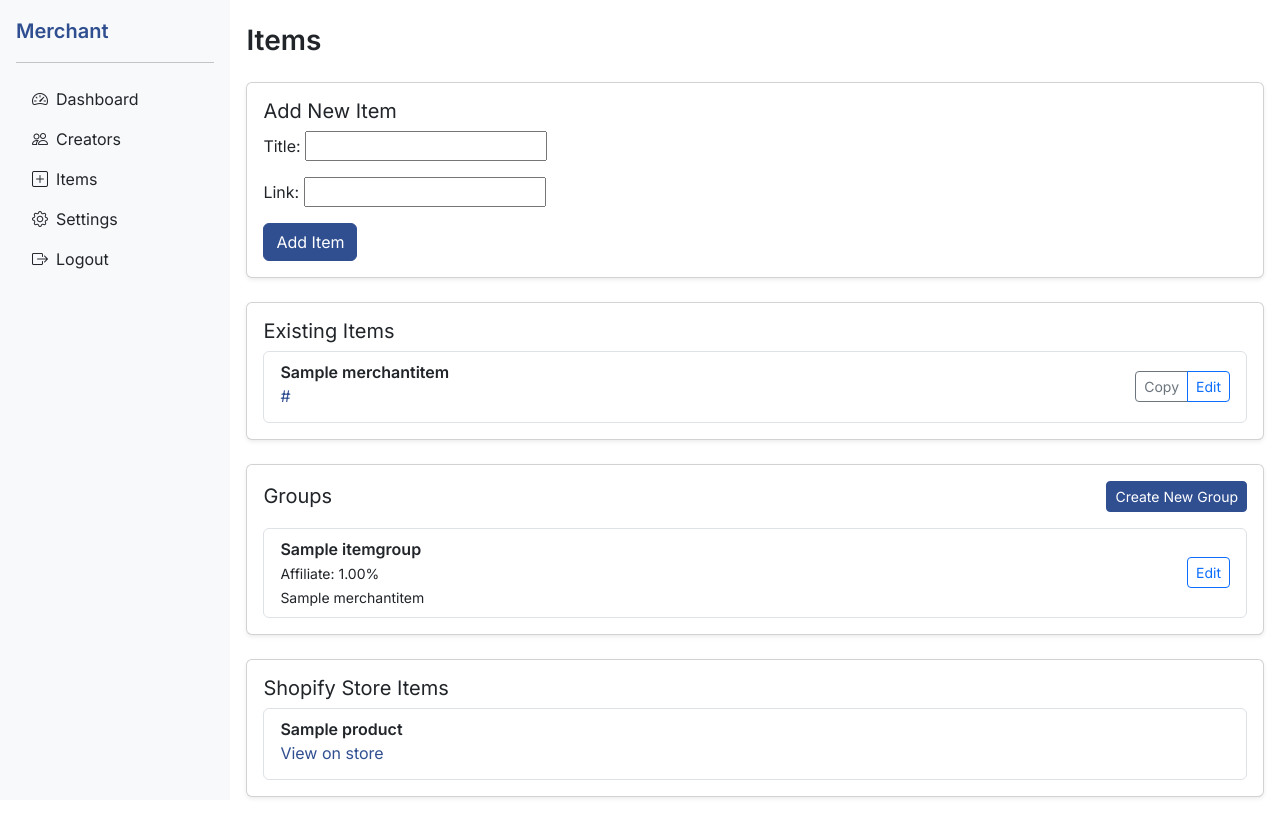
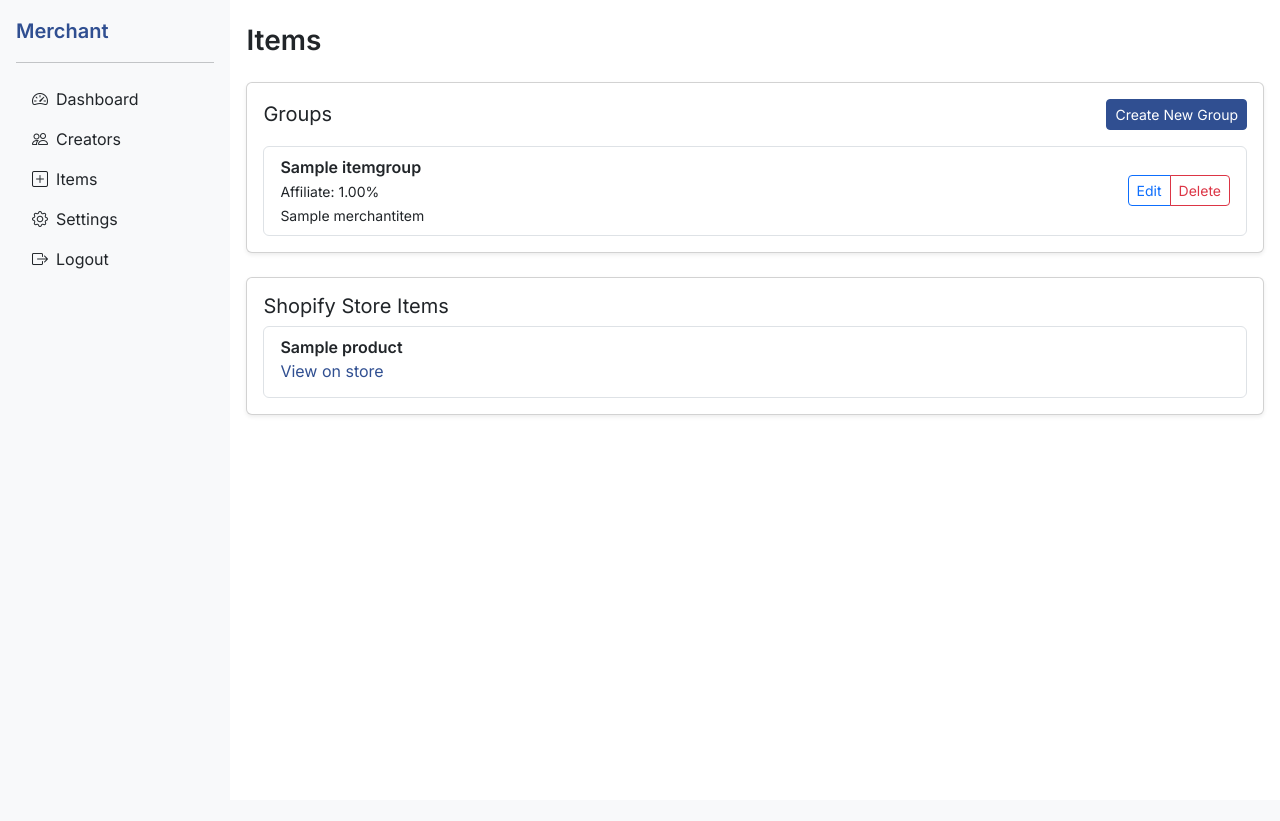
Before and after one commit to echang112368/badger, a Django app: template templates/merchants/items.html in a window 1280 px wide. After the commit the page ends 415 px from the top, so only its background shows below. Run offline with Django 5.2, Linux system fonts and the light colour scheme; tables that the repository leaves empty hold one stand-in row (values such as "Sample post"); the template is opened without the code that fills it: values that come from a table or form of the project are taken from there, most other values are stand-ins (such as "Sample title", 1, 10 or a date in 2020).

Commit message:
Restrict group items and add delete option

```diff
--- a/templates/merchants/items.html
+++ b/templates/merchants/items.html
@@ -3,40 +3,7 @@
 {% block content %}
 <section class="my-4">
     <h1 class="fw-bold fs-3 mb-4">Items</h1>
-    <div class="card shadow-sm rounded mb-4">
-        <div class="card-body">
-            <h5 class="card-title">Add New Item</h5>
-            <form method="post">
-                {% csrf_token %}
-                {{ form.as_p }}
-                <button type="submit" class="btn btn-primary">Add Item</button>
-            </form>
-        </div>
-    </div>
-
     <div class="card shadow-sm rounded">
-        <div class="card-body">
-            <h5 class="card-title">Existing Items</h5>
-            <ul class="list-group">
-                {% for item in items %}
-                <li class="list-group-item d-flex justify-content-between align-items-center">
-                    <div class="me-2">
-                        <div class="fw-bold">{{ item.title }}</div>
-                        <a href="{{ item.link }}" target="_blank" class="text-decoration-none d-inline-block text-truncate" style="max-width: 250px;" title="{{ item.link }}">{{ item.link }}</a>
-                    </div>
-                    <div class="btn-group">
-                        <button type="button" class="btn btn-outline-secondary btn-sm copy-btn" data-url="{{ item.link }}">Copy</button>
-                        <button type="button" class="btn btn-outline-primary btn-sm" data-bs-toggle="modal" data-bs-target="#editItemModal" data-item-id="{{ item.id }}" data-item-title="{{ item.title }}" data-item-link="{{ item.link }}">Edit</button>
-                    </div>
-                </li>
-                {% empty %}
-                <li class="list-group-item text-center">No items yet.</li>
-                {% endfor %}
-            </ul>
-        </div>
-    </div>
-
-    <div class="card shadow-sm rounded mt-4">
         <div class="card-body">
             <div class="d-flex justify-content-between align-items-center mb-3">
                 <h5 class="card-title mb-0">Groups</h5>
@@ -54,7 +21,10 @@
                             {% empty %}No items{% endfor %}
                         </small></div>
                     </div>
-                    <button type="button" class="btn btn-outline-primary btn-sm edit-group-btn" data-bs-toggle="modal" data-bs-target="#groupModal" data-group-id="{{ group.id }}" data-group-name="{{ group.name }}" data-group-percent="{{ group.affiliate_percent }}" data-group-items="{% for gitem in group.items.all %}{{ gitem.shopify_product_id }}{% if not forloop.last %},{% endif %}{% endfor %}">Edit</button>
+                    <div class="btn-group">
+                        <button type="button" class="btn btn-outline-primary btn-sm edit-group-btn" data-bs-toggle="modal" data-bs-target="#groupModal" data-group-id="{{ group.id }}" data-group-name="{{ group.name }}" data-group-percent="{{ group.affiliate_percent }}" data-group-items="{% for gitem in group.items.all %}{{ gitem.shopify_product_id }}{% if not forloop.last %},{% endif %}{% endfor %}">Edit</button>
+                        <button type="button" class="btn btn-outline-danger btn-sm delete-group-btn" data-bs-toggle="modal" data-bs-target="#deleteGroupModal" data-group-id="{{ group.id }}">Delete</button>
+                    </div>
                 </li>
                 {% empty %}
                 <li class="list-group-item text-center">No groups yet.</li>
@@ -81,28 +51,6 @@
         </div>
     </div>
 </section>
-
-<div class="modal fade" id="editItemModal" tabindex="-1" aria-labelledby="editItemModalLabel" aria-hidden="true">
-  <div class="modal-dialog">
-    <div class="modal-content">
-      <form method="post">
-        {% csrf_token %}
-        <div class="modal-header">
-          <h5 class="modal-title" id="editItemModalLabel">Edit Item</h5>
-          <button type="button" class="btn-close" data-bs-dismiss="modal" aria-label="Close"></button>
-        </div>
-        <div class="modal-body">
-          {{ edit_form.as_p }}
-          <input type="hidden" name="item_id" id="edit-item-id">
-        </div>
-        <div class="modal-footer">
-          <button type="button" class="btn btn-secondary" data-bs-dismiss="modal">Close</button>
-          <button type="submit" class="btn btn-primary">Save changes</button>
-        </div>
-      </form>
-  </div>
-  </div>
-  </div>
 
 <div class="modal fade" id="groupModal" tabindex="-1" aria-labelledby="groupModalLabel" aria-hidden="true">
   <div class="modal-dialog modal-lg">
@@ -151,33 +99,34 @@
           <button type="submit" class="btn btn-primary">Done</button>
         </div>
       </form>
+  </div>
+</div>
+</div>
+
+<div class="modal fade" id="deleteGroupModal" tabindex="-1" aria-labelledby="deleteGroupModalLabel" aria-hidden="true">
+  <div class="modal-dialog">
+    <div class="modal-content">
+      <form method="post" action="{% url 'merchant_items' %}">
+        {% csrf_token %}
+        <input type="hidden" name="form_type" value="delete_group">
+        <input type="hidden" name="group_id" id="delete-group-id">
+        <div class="modal-header">
+          <h5 class="modal-title" id="deleteGroupModalLabel">Delete Group</h5>
+          <button type="button" class="btn-close" data-bs-dismiss="modal" aria-label="Close"></button>
+        </div>
+        <div class="modal-body">
+          Are you sure? Once deleted it can not be returned.
+        </div>
+        <div class="modal-footer">
+          <button type="button" class="btn btn-secondary" data-bs-dismiss="modal">Cancel</button>
+          <button type="submit" class="btn btn-danger">Delete</button>
+        </div>
+      </form>
     </div>
   </div>
 </div>
 
 <script>
-document.getElementById('editItemModal').addEventListener('show.bs.modal', function (event) {
-    var row = event.relatedTarget;
-    var itemId = row.getAttribute('data-item-id');
-    var title = row.getAttribute('data-item-title');
-    var link = row.getAttribute('data-item-link');
-
-    var modal = this;
-    modal.querySelector('#id_edit-title').value = title;
-    modal.querySelector('#id_edit-link').value = link;
-    modal.querySelector('#edit-item-id').value = itemId;
-});
-
-document.querySelectorAll('.copy-btn').forEach(function(btn) {
-    btn.addEventListener('click', function(event) {
-        // Prevent any default browser behaviour.
-        event.preventDefault();
-
-        var url = this.getAttribute('data-url');
-        navigator.clipboard.writeText(url);
-    });
-});
-
 document.getElementById('item-search').addEventListener('input', function() {
     var filter = this.value.toLowerCase();
     document.querySelectorAll('#items-container .form-check').forEach(function(el) {
@@ -217,6 +166,13 @@ document.getElementById('create-group-btn').addEventListener('click', function()
     });
 });
 
+document.querySelectorAll('.delete-group-btn').forEach(function(btn){
+    btn.addEventListener('click', function(){
+        var modal = document.getElementById('deleteGroupModal');
+        modal.querySelector('#delete-group-id').value = this.getAttribute('data-group-id');
+    });
+});
+
 {% if group_modal_open %}
 var modal = new bootstrap.Modal(document.getElementById('groupModal'));
 modal.show();
```
Also changed, not shown: merchants/views.py (+11 -22 lines).
